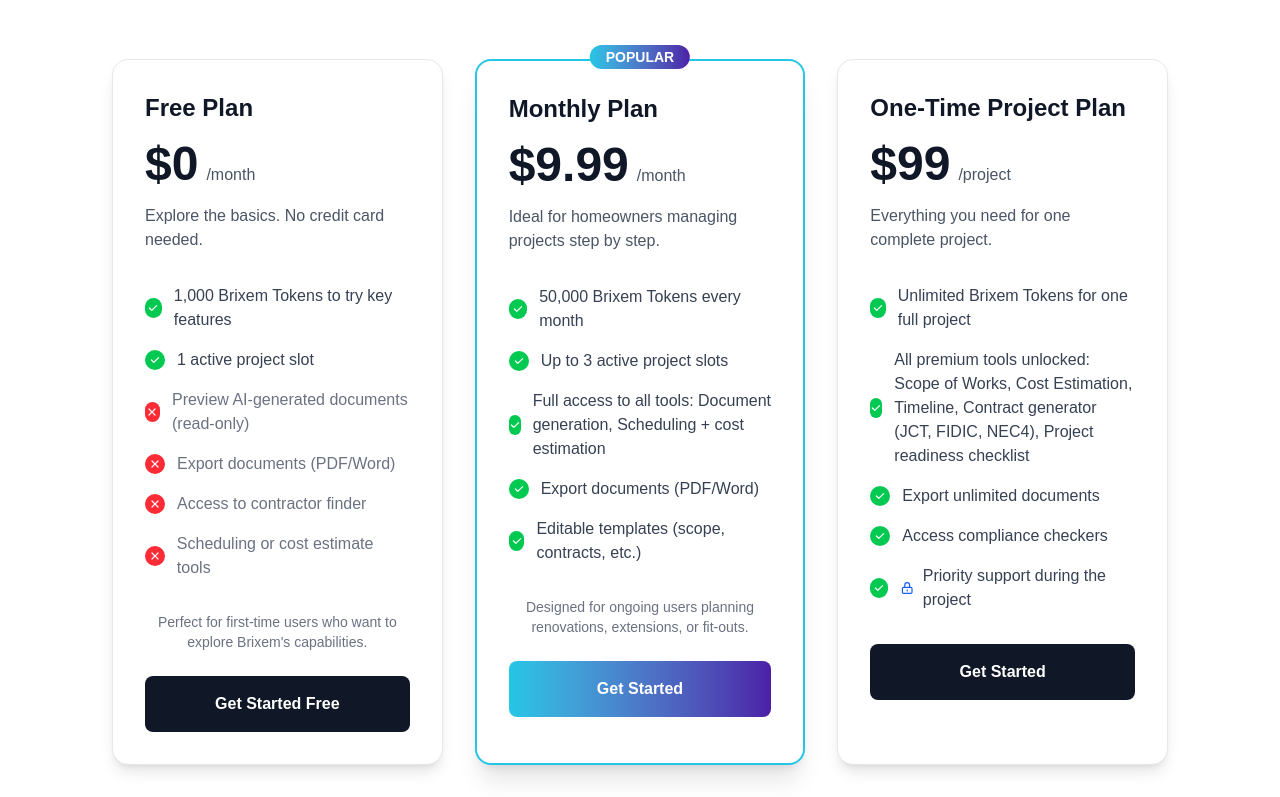
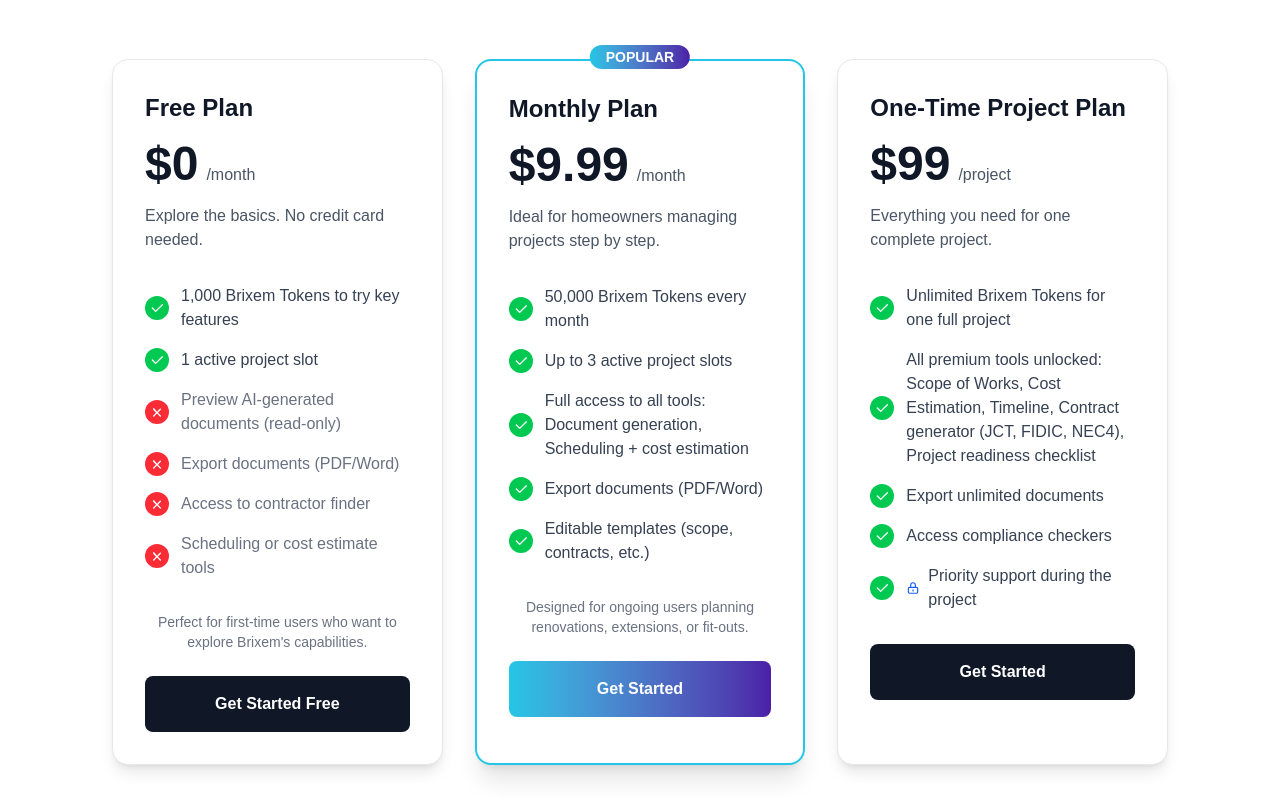
Before and after one commit to matiniy/Brixem-AI, a Next.js app: page /pricing in a window 1280 px wide. Shown: the part 545-1342 px from the top of the page. Built offline with nearby package versions, Linux system fonts and the light colour scheme; no server answers.

Commit message:
Fix pricing page icon sizing and alignment - improve check and X icon appearance

```diff
--- a/src/app/pricing/page.tsx
+++ b/src/app/pricing/page.tsx
@@ -122,49 +122,49 @@ export default function Pricing() {
 
               <div className="space-y-3 sm:space-y-4 mb-6 sm:mb-8">
                 <div className="flex items-center gap-3">
-                  <div className="w-5 h-5 rounded-full bg-green-500 flex items-center justify-center">
-                    <svg className="w-3 h-3 text-white" fill="currentColor" viewBox="0 0 20 20">
-                      <path fillRule="evenodd" d="M16.707 5.293a1 1 0 010 1.414l-8 8a1 1 0 01-1.414 0l-4-4a1 1 0 011.414-1.414L8 12.586l7.293-7.293a1 1 0 011.414 0z" clipRule="evenodd" />
+                  <div className="w-6 h-6 rounded-full bg-green-500 flex items-center justify-center flex-shrink-0">
+                    <svg className="w-4 h-4 text-white" fill="currentColor" viewBox="0 0 24 24">
+                      <path fillRule="evenodd" d="M20.707 6.293a1 1 0 010 1.414l-10 10a1 1 0 01-1.414 0l-5-5a1 1 0 011.414-1.414L10 15.586l9.293-9.293a1 1 0 011.414 0z" clipRule="evenodd" />
                     </svg>
                   </div>
                   <span className="text-gray-700 text-sm sm:text-base">1,000 Brixem Tokens to try key features</span>
                 </div>
                 <div className="flex items-center gap-3">
-                  <div className="w-5 h-5 rounded-full bg-green-500 flex items-center justify-center">
-                    <svg className="w-3 h-3 text-white" fill="currentColor" viewBox="0 0 20 20">
-                      <path fillRule="evenodd" d="M16.707 5.293a1 1 0 010 1.414l-8 8a1 1 0 01-1.414 0l-4-4a1 1 0 011.414-1.414L8 12.586l7.293-7.293a1 1 0 011.414 0z" clipRule="evenodd" />
+                  <div className="w-6 h-6 rounded-full bg-green-500 flex items-center justify-center flex-shrink-0">
+                    <svg className="w-4 h-4 text-white" fill="currentColor" viewBox="0 0 24 24">
+                      <path fillRule="evenodd" d="M20.707 6.293a1 1 0 010 1.414l-10 10a1 1 0 01-1.414 0l-5-5a1 1 0 011.414-1.414L10 15.586l9.293-9.293a1 1 0 011.414 0z" clipRule="evenodd" />
                     </svg>
                   </div>
                   <span className="text-gray-700 text-sm sm:text-base">1 active project slot</span>
                 </div>
                 <div className="flex items-center gap-3">
-                  <div className="w-5 h-5 rounded-full bg-red-500 flex items-center justify-center">
-                    <svg className="w-3 h-3 text-white" fill="currentColor" viewBox="0 0 20 20">
-                      <path fillRule="evenodd" d="M4.293 4.293a1 1 0 011.414 0L10 8.586l4.293-4.293a1 1 0 111.414 1.414L11.414 10l4.293 4.293a1 1 0 01-1.414 1.414L10 11.414l-4.293 4.293a1 1 0 01-1.414-1.414L8.586 10 4.293 5.707a1 1 0 010-1.414z" clipRule="evenodd" />
+                  <div className="w-6 h-6 rounded-full bg-red-500 flex items-center justify-center flex-shrink-0">
+                    <svg className="w-4 h-4 text-white" fill="currentColor" viewBox="0 0 24 24">
+                      <path fillRule="evenodd" d="M6.293 6.293a1 1 0 011.414 0L12 11.586l4.293-4.293a1 1 0 111.414 1.414L13.414 13l4.293 4.293a1 1 0 01-1.414 1.414L12 14.414l-4.293 4.293a1 1 0 01-1.414-1.414L10.586 13 6.293 8.707a1 1 0 010-1.414z" clipRule="evenodd" />
                     </svg>
                   </div>
                   <span className="text-gray-500 text-sm sm:text-base">Preview AI-generated documents (read-only)</span>
                 </div>
                 <div className="flex items-center gap-3">
-                  <div className="w-5 h-5 rounded-full bg-red-500 flex items-center justify-center">
-                    <svg className="w-3 h-3 text-white" fill="currentColor" viewBox="0 0 20 20">
-                      <path fillRule="evenodd" d="M4.293 4.293a1 1 0 011.414 0L10 8.586l4.293-4.293a1 1 0 111.414 1.414L11.414 10l4.293 4.293a1 1 0 01-1.414 1.414L10 11.414l-4.293 4.293a1 1 0 01-1.414-1.414L8.586 10 4.293 5.707a1 1 0 010-1.414z" clipRule="evenodd" />
+                  <div className="w-6 h-6 rounded-full bg-red-500 flex items-center justify-center flex-shrink-0">
+                    <svg className="w-4 h-4 text-white" fill="currentColor" viewBox="0 0 24 24">
+                      <path fillRule="evenodd" d="M6.293 6.293a1 1 0 011.414 0L12 11.586l4.293-4.293a1 1 0 111.414 1.414L13.414 13l4.293 4.293a1 1 0 01-1.414 1.414L12 14.414l-4.293 4.293a1 1 0 01-1.414-1.414L10.586 13 6.293 8.707a1 1 0 010-1.414z" clipRule="evenodd" />
                     </svg>
                   </div>
                   <span className="text-gray-500 text-sm sm:text-base">Export documents (PDF/Word)</span>
                 </div>
                 <div className="flex items-center gap-3">
-                  <div className="w-5 h-5 rounded-full bg-red-500 flex items-center justify-center">
-                    <svg className="w-3 h-3 text-white" fill="currentColor" viewBox="0 0 20 20">
-                      <path fillRule="evenodd" d="M4.293 4.293a1 1 0 011.414 0L10 8.586l4.293-4.293a1 1 0 111.414 1.414L11.414 10l4.293 4.293a1 1 0 01-1.414 1.414L10 11.414l-4.293 4.293a1 1 0 01-1.414-1.414L8.586 10 4.293 5.707a1 1 0 010-1.414z" clipRule="evenodd" />
+                  <div className="w-6 h-6 rounded-full bg-red-500 flex items-center justify-center flex-shrink-0">
+                    <svg className="w-4 h-4 text-white" fill="currentColor" viewBox="0 0 24 24">
+                      <path fillRule="evenodd" d="M6.293 6.293a1 1 0 011.414 0L12 11.586l4.293-4.293a1 1 0 111.414 1.414L13.414 13l4.293 4.293a1 1 0 01-1.414 1.414L12 14.414l-4.293 4.293a1 1 0 01-1.414-1.414L10.586 13 6.293 8.707a1 1 0 010-1.414z" clipRule="evenodd" />
                     </svg>
                   </div>
                   <span className="text-gray-500 text-sm sm:text-base">Access to contractor finder</span>
                 </div>
                 <div className="flex items-center gap-3">
-                  <div className="w-5 h-5 rounded-full bg-red-500 flex items-center justify-center">
-                    <svg className="w-3 h-3 text-white" fill="currentColor" viewBox="0 0 20 20">
-                      <path fillRule="evenodd" d="M4.293 4.293a1 1 0 011.414 0L10 8.586l4.293-4.293a1 1 0 111.414 1.414L11.414 10l4.293 4.293a1 1 0 01-1.414 1.414L10 11.414l-4.293 4.293a1 1 0 01-1.414-1.414L8.586 10 4.293 5.707a1 1 0 010-1.414z" clipRule="evenodd" />
+                  <div className="w-6 h-6 rounded-full bg-red-500 flex items-center justify-center flex-shrink-0">
+                    <svg className="w-4 h-4 text-white" fill="currentColor" viewBox="0 0 24 24">
+                      <path fillRule="evenodd" d="M6.293 6.293a1 1 0 011.414 0L12 11.586l4.293-4.293a1 1 0 111.414 1.414L13.414 13l4.293 4.293a1 1 0 01-1.414 1.414L12 14.414l-4.293 4.293a1 1 0 01-1.414-1.414L10.586 13 6.293 8.707a1 1 0 010-1.414z" clipRule="evenodd" />
                     </svg>
                   </div>
                   <span className="text-gray-500 text-sm sm:text-base">Scheduling or cost estimate tools</span>
@@ -206,41 +206,41 @@ export default function Pricing() {
 
               <div className="space-y-3 sm:space-y-4 mb-6 sm:mb-8">
                 <div className="flex items-center gap-3">
-                  <div className="w-5 h-5 rounded-full bg-green-500 flex items-center justify-center">
-                    <svg className="w-3 h-3 text-white" fill="currentColor" viewBox="0 0 20 20">
-                      <path fillRule="evenodd" d="M16.707 5.293a1 1 0 010 1.414l-8 8a1 1 0 01-1.414 0l-4-4a1 1 0 011.414-1.414L8 12.586l7.293-7.293a1 1 0 011.414 0z" clipRule="evenodd" />
+                  <div className="w-6 h-6 rounded-full bg-green-500 flex items-center justify-center flex-shrink-0">
+                    <svg className="w-4 h-4 text-white" fill="currentColor" viewBox="0 0 24 24">
+                      <path fillRule="evenodd" d="M20.707 6.293a1 1 0 010 1.414l-10 10a1 1 0 01-1.414 0l-5-5a1 1 0 011.414-1.414L10 15.586l9.293-9.293a1 1 0 011.414 0z" clipRule="evenodd" />
                     </svg>
                   </div>
                   <span className="text-gray-700 text-sm sm:text-base">50,000 Brixem Tokens every month</span>
                 </div>
                 <div className="flex items-center gap-3">
-                  <div className="w-5 h-5 rounded-full bg-green-500 flex items-center justify-center">
-                    <svg className="w-3 h-3 text-white" fill="currentColor" viewBox="0 0 20 20">
-                      <path fillRule="evenodd" d="M16.707 5.293a1 1 0 010 1.414l-8 8a1 1 0 01-1.414 0l-4-4a1 1 0 011.414-1.414L8 12.586l7.293-7.293a1 1 0 011.414 0z" clipRule="evenodd" />
+                  <div className="w-6 h-6 rounded-full bg-green-500 flex items-center justify-center flex-shrink-0">
+                    <svg className="w-4 h-4 text-white" fill="currentColor" viewBox="0 0 24 24">
+                      <path fillRule="evenodd" d="M20.707 6.293a1 1 0 010 1.414l-10 10a1 1 0 01-1.414 0l-5-5a1 1 0 011.414-1.414L10 15.586l9.293-9.293a1 1 0 011.414 0z" clipRule="evenodd" />
                     </svg>
                   </div>
                   <span className="text-gray-700 text-sm sm:text-base">Up to 3 active project slots</span>
                 </div>
                 <div className="flex items-center gap-3">
-                  <div className="w-5 h-5 rounded-full bg-green-500 flex items-center justify-center">
-                    <svg className="w-3 h-3 text-white" fill="currentColor" viewBox="0 0 20 20">
-                      <path fillRule="evenodd" d="M16.707 5.293a1 1 0 010 1.414l-8 8a1 1 0 01-1.414 0l-4-4a1 1 0 011.414-1.414L8 12.586l7.293-7.293a1 1 0 011.414 0z" clipRule="evenodd" />
+                  <div className="w-6 h-6 rounded-full bg-green-500 flex items-center justify-center flex-shrink-0">
+                    <svg className="w-4 h-4 text-white" fill="currentColor" viewBox="0 0 24 24">
+                      <path fillRule="evenodd" d="M20.707 6.293a1 1 0 010 1.414l-10 10a1 1 0 01-1.414 0l-5-5a1 1 0 011.414-1.414L10 15.586l9.293-9.293a1 1 0 011.414 0z" clipRule="evenodd" />
                     </svg>
                   </div>
                   <span className="text-gray-700 text-sm sm:text-base">Full access to all tools: Document generation, Scheduling + cost estimation</span>
                 </div>
                 <div className="flex items-center gap-3">
-                  <div className="w-5 h-5 rounded-full bg-green-500 flex items-center justify-center">
-                    <svg className="w-3 h-3 text-white" fill="currentColor" viewBox="0 0 20 20">
-                      <path fillRule="evenodd" d="M16.707 5.293a1 1 0 010 1.414l-8 8a1 1 0 01-1.414 0l-4-4a1 1 0 011.414-1.414L8 12.586l7.293-7.293a1 1 0 011.414 0z" clipRule="evenodd" />
+                  <div className="w-6 h-6 rounded-full bg-green-500 flex items-center justify-center flex-shrink-0">
+                    <svg className="w-4 h-4 text-white" fill="currentColor" viewBox="0 0 24 24">
+                      <path fillRule="evenodd" d="M20.707 6.293a1 1 0 010 1.414l-10 10a1 1 0 01-1.414 0l-5-5a1 1 0 011.414-1.414L10 15.586l9.293-9.293a1 1 0 011.414 0z" clipRule="evenodd" />
                     </svg>
                   </div>
                   <span className="text-gray-700 text-sm sm:text-base">Export documents (PDF/Word)</span>
                 </div>
                 <div className="flex items-center gap-3">
-                  <div className="w-5 h-5 rounded-full bg-green-500 flex items-center justify-center">
-                    <svg className="w-3 h-3 text-white" fill="currentColor" viewBox="0 0 20 20">
-                      <path fillRule="evenodd" d="M16.707 5.293a1 1 0 010 1.414l-8 8a1 1 0 01-1.414 0l-4-4a1 1 0 011.414-1.414L8 12.586l7.293-7.293a1 1 0 011.414 0z" clipRule="evenodd" />
+                  <div className="w-6 h-6 rounded-full bg-green-500 flex items-center justify-center flex-shrink-0">
+                    <svg className="w-4 h-4 text-white" fill="currentColor" viewBox="0 0 24 24">
+                      <path fillRule="evenodd" d="M20.707 6.293a1 1 0 010 1.414l-10 10a1 1 0 01-1.414 0l-5-5a1 1 0 011.414-1.414L10 15.586l9.293-9.293a1 1 0 011.414 0z" clipRule="evenodd" />
                     </svg>
                   </div>
                   <span className="text-gray-700 text-sm sm:text-base">Editable templates (scope, contracts, etc.)</span>
@@ -276,41 +276,41 @@ export default function Pricing() {
 
               <div className="space-y-3 sm:space-y-4 mb-6 sm:mb-8">
                 <div className="flex items-center gap-3">
-                  <div className="w-5 h-5 rounded-full bg-green-500 flex items-center justify-center">
-                    <svg className="w-3 h-3 text-white" fill="currentColor" viewBox="0 0 20 20">
-                      <path fillRule="evenodd" d="M16.707 5.293a1 1 0 010 1.414l-8 8a1 1 0 01-1.414 0l-4-4a1 1 0 011.414-1.414L8 12.586l7.293-7.293a1 1 0 011.414 0z" clipRule="evenodd" />
+                  <div className="w-6 h-6 rounded-full bg-green-500 flex items-center justify-center flex-shrink-0">
+                    <svg className="w-4 h-4 text-white" fill="currentColor" viewBox="0 0 24 24">
+                      <path fillRule="evenodd" d="M20.707 6.293a1 1 0 010 1.414l-10 10a1 1 0 01-1.414 0l-5-5a1 1 0 011.414-1.414L10 15.586l9.293-9.293a1 1 0 011.414 0z" clipRule="evenodd" />
                     </svg>
                   </div>
                   <span className="text-gray-700 text-sm sm:text-base">Unlimited Brixem Tokens for one full project</span>
                 </div>
                 <div className="flex items-center gap-3">
-                  <div className="w-5 h-5 rounded-full bg-green-500 flex items-center justify-center">
-                    <svg className="w-3 h-3 text-white" fill="currentColor" viewBox="0 0 20 20">
-                      <path fillRule="evenodd" d="M16.707 5.293a1 1 0 010 1.414l-8 8a1 1 0 01-1.414 0l-4-4a1 1 0 011.414-1.414L8 12.586l7.293-7.293a1 1 0 011.414 0z" clipRule="evenodd" />
+                  <div className="w-6 h-6 rounded-full bg-green-500 flex items-center justify-center flex-shrink-0">
+                    <svg className="w-4 h-4 text-white" fill="currentColor" viewBox="0 0 24 24">
+                      <path fillRule="evenodd" d="M20.707 6.293a1 1 0 010 1.414l-10 10a1 1 0 01-1.414 0l-5-5a1 1 0 011.414-1.414L10 15.586l9.293-9.293a1 1 0 011.414 0z" clipRule="evenodd" />
                     </svg>
                   </div>
                   <span className="text-gray-700 text-sm sm:text-base">All premium tools unlocked: Scope of Works, Cost Estimation, Timeline, Contract generator (JCT, FIDIC, NEC4), Project readiness checklist</span>
                 </div>
                 <div className="flex items-center gap-3">
-                  <div className="w-5 h-5 rounded-full bg-green-500 flex items-center justify-center">
-                    <svg className="w-3 h-3 text-white" fill="currentColor" viewBox="0 0 20 20">
-                      <path fillRule="evenodd" d="M16.707 5.293a1 1 0 010 1.414l-8 8a1 1 0 01-1.414 0l-4-4a1 1 0 011.414-1.414L8 12.586l7.293-7.293a1 1 0 011.414 0z" clipRule="evenodd" />
+                  <div className="w-6 h-6 rounded-full bg-green-500 flex items-center justify-center flex-shrink-0">
+                    <svg className="w-4 h-4 text-white" fill="currentColor" viewBox="0 0 24 24">
+                      <path fillRule="evenodd" d="M20.707 6.293a1 1 0 010 1.414l-10 10a1 1 0 01-1.414 0l-5-5a1 1 0 011.414-1.414L10 15.586l9.293-9.293a1 1 0 011.414 0z" clipRule="evenodd" />
                     </svg>
                   </div>
                   <span className="text-gray-700 text-sm sm:text-base">Export unlimited documents</span>
                 </div>
                 <div className="flex items-center gap-3">
-                  <div className="w-5 h-5 rounded-full bg-green-500 flex items-center justify-center">
-                    <svg className="w-3 h-3 text-white" fill="currentColor" viewBox="0 0 20 20">
-                      <path fillRule="evenodd" d="M16.707 5.293a1 1 0 010 1.414l-8 8a1 1 0 01-1.414 0l-4-4a1 1 0 011.414-1.414L8 12.586l7.293-7.293a1 1 0 011.414 0z" clipRule="evenodd" />
+                  <div className="w-6 h-6 rounded-full bg-green-500 flex items-center justify-center flex-shrink-0">
+                    <svg className="w-4 h-4 text-white" fill="currentColor" viewBox="0 0 24 24">
+                      <path fillRule="evenodd" d="M20.707 6.293a1 1 0 010 1.414l-10 10a1 1 0 01-1.414 0l-5-5a1 1 0 011.414-1.414L10 15.586l9.293-9.293a1 1 0 011.414 0z" clipRule="evenodd" />
                     </svg>
                   </div>
                   <span className="text-gray-700 text-sm sm:text-base">Access compliance checkers</span>
                 </div>
                 <div className="flex items-center gap-3">
-                  <div className="w-5 h-5 rounded-full bg-green-500 flex items-center justify-center">
-                    <svg className="w-3 h-3 text-white" fill="currentColor" viewBox="0 0 20 20">
-                      <path fillRule="evenodd" d="M16.707 5.293a1 1 0 010 1.414l-8 8a1 1 0 01-1.414 0l-4-4a1 1 0 011.414-1.414L8 12.586l7.293-7.293a1 1 0 011.414 0z" clipRule="evenodd" />
+                  <div className="w-6 h-6 rounded-full bg-green-500 flex items-center justify-center flex-shrink-0">
+                    <svg className="w-4 h-4 text-white" fill="currentColor" viewBox="0 0 24 24">
+                      <path fillRule="evenodd" d="M20.707 6.293a1 1 0 010 1.414l-10 10a1 1 0 01-1.414 0l-5-5a1 1 0 011.414-1.414L10 15.586l9.293-9.293a1 1 0 011.414 0z" clipRule="evenodd" />
                     </svg>
                   </div>
                   <span className="text-gray-700 text-sm sm:text-base flex items-center gap-2">
```
